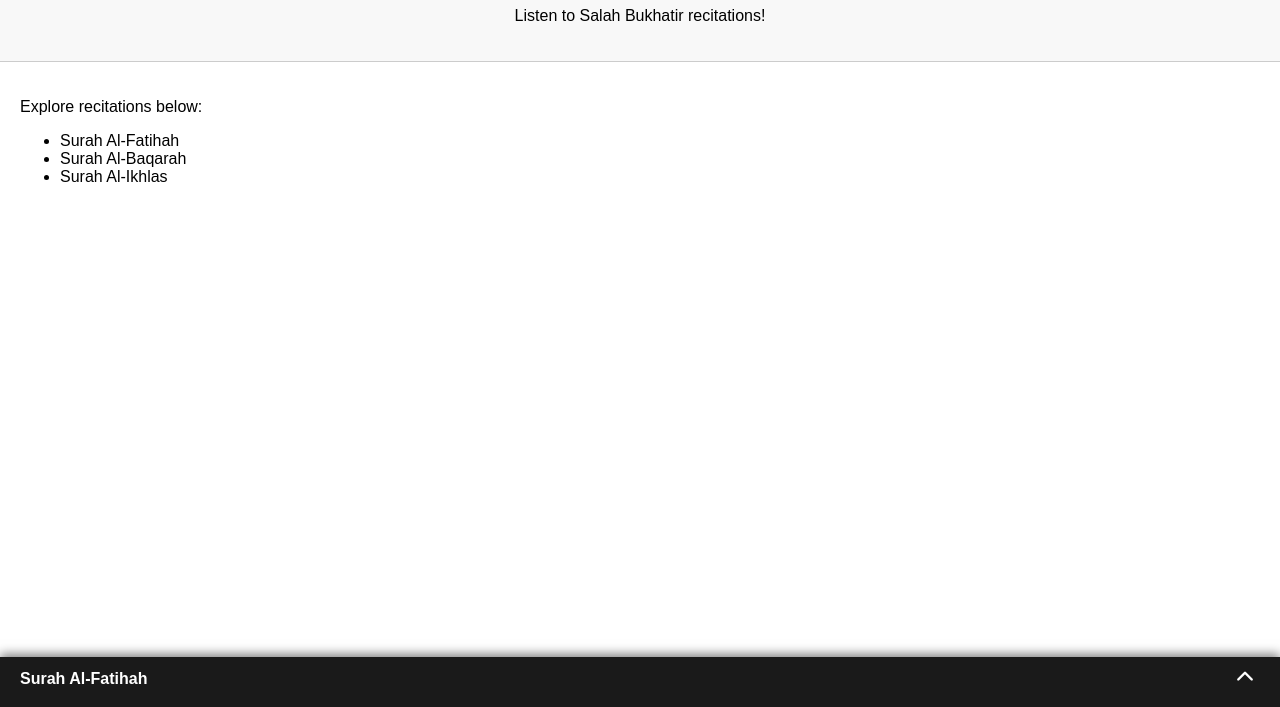
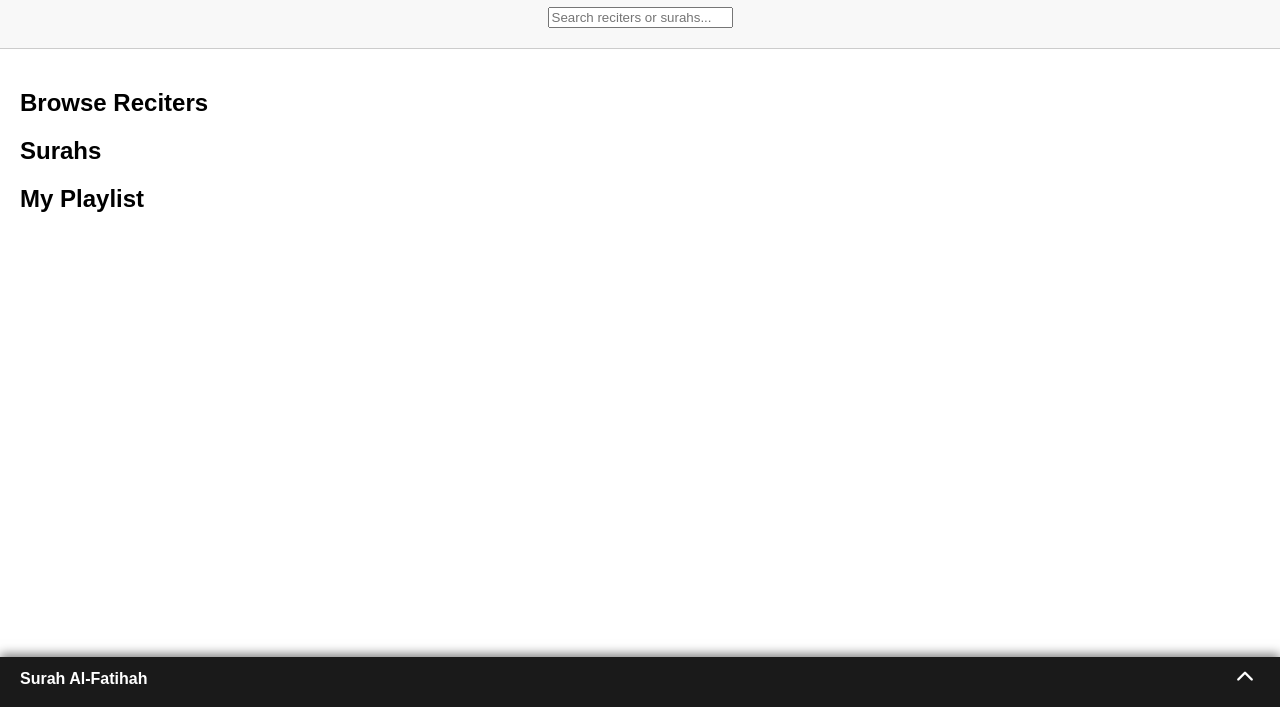
Before and after one commit to rayinuk13/quranstream2, a plain HTML site: page index.html in a window 1280 px wide. Shown: the part 93-800 px from the top of the page. Drawn offline with Linux system fonts and the light colour scheme.

Commit message:
Update index.html

```diff
--- a/index.html
+++ b/index.html
@@ -3,51 +3,56 @@
 <head>
   <meta charset="UTF-8">
   <meta name="viewport" content="width=device-width, initial-scale=1.0">
-  <title>Iqra Project - Quran Player</title>
+  <title>Iqra Spotify-style Quran</title>
   <link rel="stylesheet" href="style.css">
   <!-- FontAwesome for icons -->
   <script src="https://kit.fontawesome.com/a076d05399.js" crossorigin="anonymous"></script>
 </head>
 <body>
   <header>
-    <h1>Iqra Project</h1>
-    <p>Listen to Salah Bukhatir recitations!</p>
+    <h1>Iqra Quran</h1>
+    <input type="text" id="searchBar" placeholder="Search reciters or surahs..." />
   </header>
 
   <main>
-    <section>
-      <p>Explore recitations below:</p>
-      <ul>
-        <li>Surah Al-Fatihah</li>
-        <li>Surah Al-Baqarah</li>
-        <li>Surah Al-Ikhlas</li>
-      </ul>
+    <section id="browseReciters">
+      <h2>Browse Reciters</h2>
+      <div id="reciterList"></div>
+    </section>
+
+    <section id="surahListSection">
+      <h2 id="surahSectionTitle">Surahs</h2>
+      <div id="surahList"></div>
+    </section>
+
+    <section id="playlistSection">
+      <h2>My Playlist</h2>
+      <ul id="myPlaylist"></ul>
     </section>
   </main>
 
-  <!-- Bottom Quran Player -->
+  <!-- Bottom Player Bar -->
   <div id="quranPlayerBar" class="collapsed">
     <div id="playerHeader">
-      <span id="trackTitle">Salah Bukhatir</span>
+      <span id="trackTitle">No track playing</span>
       <button id="expandBtn"><i class="fas fa-chevron-up"></i></button>
     </div>
 
     <div id="playerBody">
       <audio id="audioPlayer" preload="metadata"></audio>
+
       <div id="controls">
         <button id="back10"><i class="fas fa-undo"></i></button>
         <button id="playPause"><i class="fas fa-play"></i></button>
         <button id="forward10"><i class="fas fa-redo"></i></button>
+        <button id="prevTrack"><i class="fas fa-step-backward"></i></button>
         <button id="nextTrack"><i class="fas fa-step-forward"></i></button>
+        <button id="likeTrack"><i class="fas fa-heart"></i></button>
       </div>
+
       <div id="progressContainer">
         <div id="progress"></div>
       </div>
-      <ul id="playlist">
-        <li class="active" onclick="selectTrack(0)">Surah Al-Fatihah</li>
-        <li onclick="selectTrack(1)">Surah Al-Baqarah</li>
-        <li onclick="selectTrack(2)">Surah Al-Ikhlas</li>
-      </ul>
     </div>
   </div>
 
```
